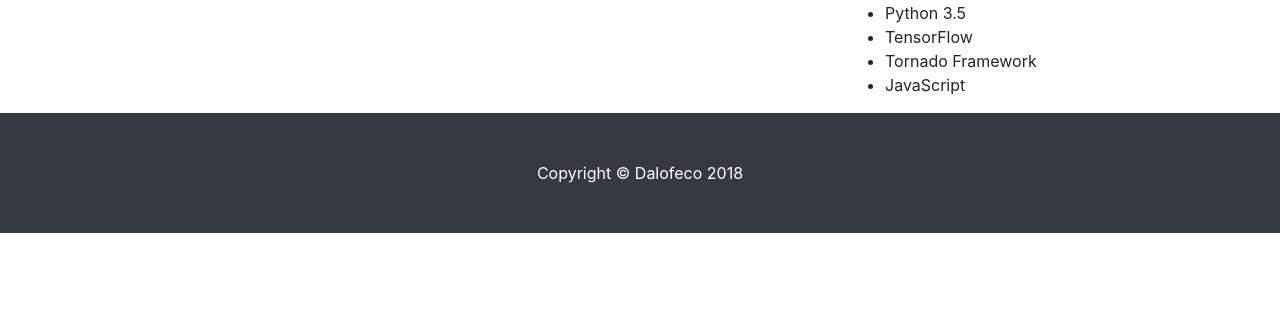
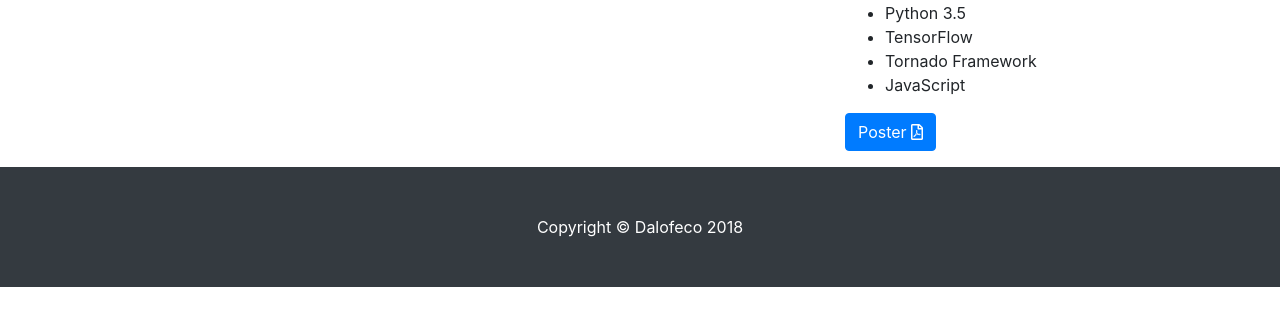
Before and after one commit to dalofeco/VideoClassifier, a website: page docs/index.html in a window 1280 px wide. Shown: the part 474-800 px from the top of the page. Drawn offline with Linux system fonts and the light colour scheme.

Commit message:
add poster

```diff
--- a/docs/index.html
+++ b/docs/index.html
@@ -70,7 +70,13 @@
             <li>Tornado Framework</li>
             <li>JavaScript</li>
           </ul>
+          <ul class="list-inline dev-icons">
+              <li class="list-inline-item">
+                  <a href="res/poster.pdf" target="_blank" class="btn btn-primary">Poster <i class="far fa-file-pdf"></i></a>
+              </li>
+          </ul>
         </div>
+
 
       </div>
       <!-- /.row -->
```
Also changed, not shown: 1 other file.
